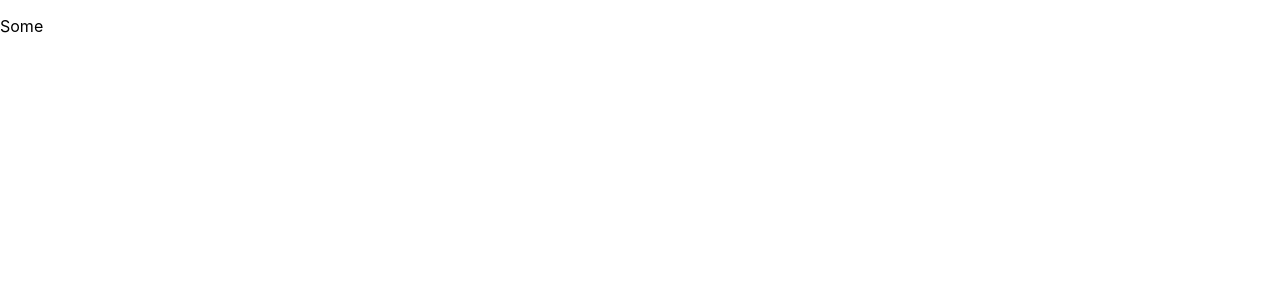
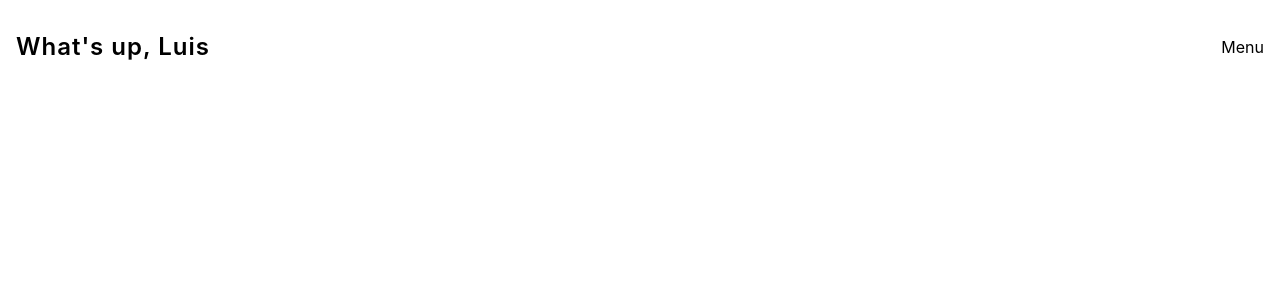
Before and after one commit to mrLuisFer/todolist, a React (Create React App) app: page / in a window 1280 px wide. Shown: the top 300 px of the page. Built offline with nearby package versions, Linux system fonts and the light colour scheme.

Commit message:
feat: some styles added

```diff
--- a/public/index.html
+++ b/public/index.html
@@ -5,7 +5,7 @@
     <link rel="icon" href="%PUBLIC_URL%/favicon.ico" />
     <meta name="viewport" content="width=device-width, initial-scale=1" />
     <meta name="theme-color" content="#000000" />
-    <meta name="description" content="Web site created using create-react-app" />
+    <meta name="description" content="TodoList created using create-react-app" />
     <link rel="apple-touch-icon" href="%PUBLIC_URL%/logo192.png" />
     <!--
       manifest.json provides metadata used when your web app is installed on a
@@ -21,20 +21,10 @@
       work correctly both with client-side routing and a non-root public URL.
       Learn how to configure a non-root public URL by running `npm run build`.
     -->
-    <title>React App</title>
+    <title>mrLuisFer - TodoList</title>
   </head>
   <body>
     <noscript>You need to enable JavaScript to run this app.</noscript>
     <div id="root"></div>
-    <!--
-      This HTML file is a template.
-      If you open it directly in the browser, you will see an empty page.
-
-      You can add webfonts, meta tags, or analytics to this file.
-      The build step will place the bundled scripts into the <body> tag.
-
-      To begin the development, run `npm start` or `yarn start`.
-      To create a production bundle, use `npm run build` or `yarn build`.
-    -->
   </body>
 </html>
--- a/src/App.js
+++ b/src/App.js
@@ -1,5 +1,5 @@
 import './App.css'
-import Home from './Views/Home/Home'
+import Home from 'views/Home/Home'
 
 function App() {
   return (
--- a/src/components/Nav/Nav.jsx
+++ b/src/components/Nav/Nav.jsx
@@ -1,9 +1,12 @@
 import React from 'react'
+
+import { NavContainer, NavTitle } from './Nav.styles'
 
 export default function index() {
   return (
-    <nav>
-      <p>Some</p>
-    </nav>
+    <NavContainer>
+      <NavTitle>What's up, Luis</NavTitle>
+      <div>Menu</div>
+    </NavContainer>
   )
 }
--- /dev/null
+++ b/src/components/Nav/Nav.styles.js
@@ -0,0 +1,15 @@
+import styled from 'styled-components'
+import { paddingLayout } from 'styles/utils/paddingLayout'
+
+export const NavContainer = styled.div`
+  ${paddingLayout()}
+
+  display: flex;
+  justify-content: space-between;
+  align-items: center;
+`
+
+export const NavTitle = styled.h1`
+  letter-spacing: 1px;
+  font-weight: 600;
+`
--- a/src/index.css
+++ b/src/index.css
@@ -1,3 +1,13 @@
+:root {
+  font-size: 16px;
+}
+
+* {
+  padding: 0;
+  margin: 0;
+  box-sizing: border-box;
+}
+
 body {
   margin: 0;
   font-family: -apple-system, BlinkMacSystemFont, 'Segoe UI', 'Roboto', 'Oxygen', 'Ubuntu',
--- /dev/null
+++ b/src/styles/utils/paddingLayout.js
@@ -0,0 +1,21 @@
+import { css } from 'styled-components'
+
+/**
+ *
+ * @param {string} paddingTop
+ * @param {string} paddingRight
+ * @param {string} paddingBottom
+ * @param {string} paddingLeft
+ * @returns JSX.Element
+ */
+export const paddingLayout = (
+  paddingTop = '2rem',
+  paddingRight = '1rem',
+  paddingBottom = '0',
+  paddingLeft = '1rem'
+) => css`
+  padding-top: ${paddingTop};
+  padding-right: ${paddingRight};
+  padding-bottom: ${paddingBottom};
+  padding-left: ${paddingLeft};
+`
```
Also changed, not shown: src/views/Home/Home.jsx (renamed from src/Views/Home/Home.jsx).
